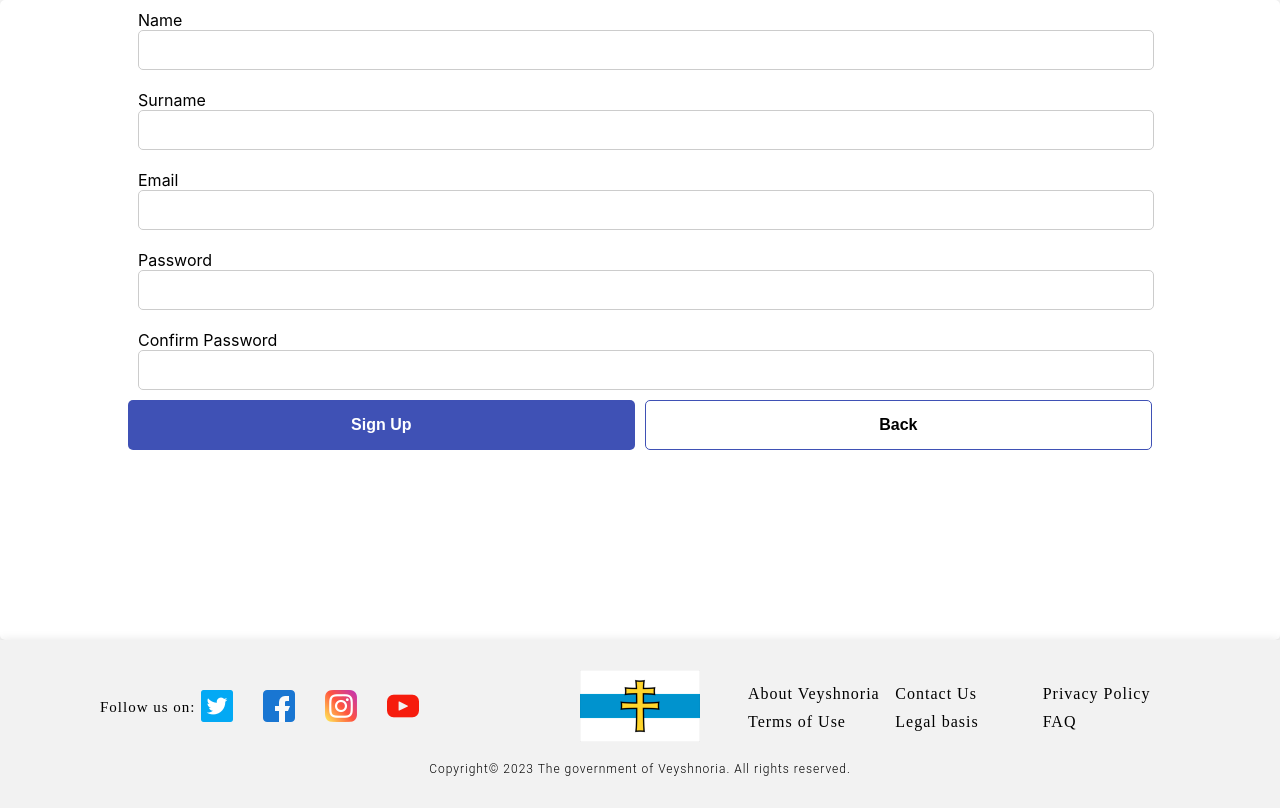
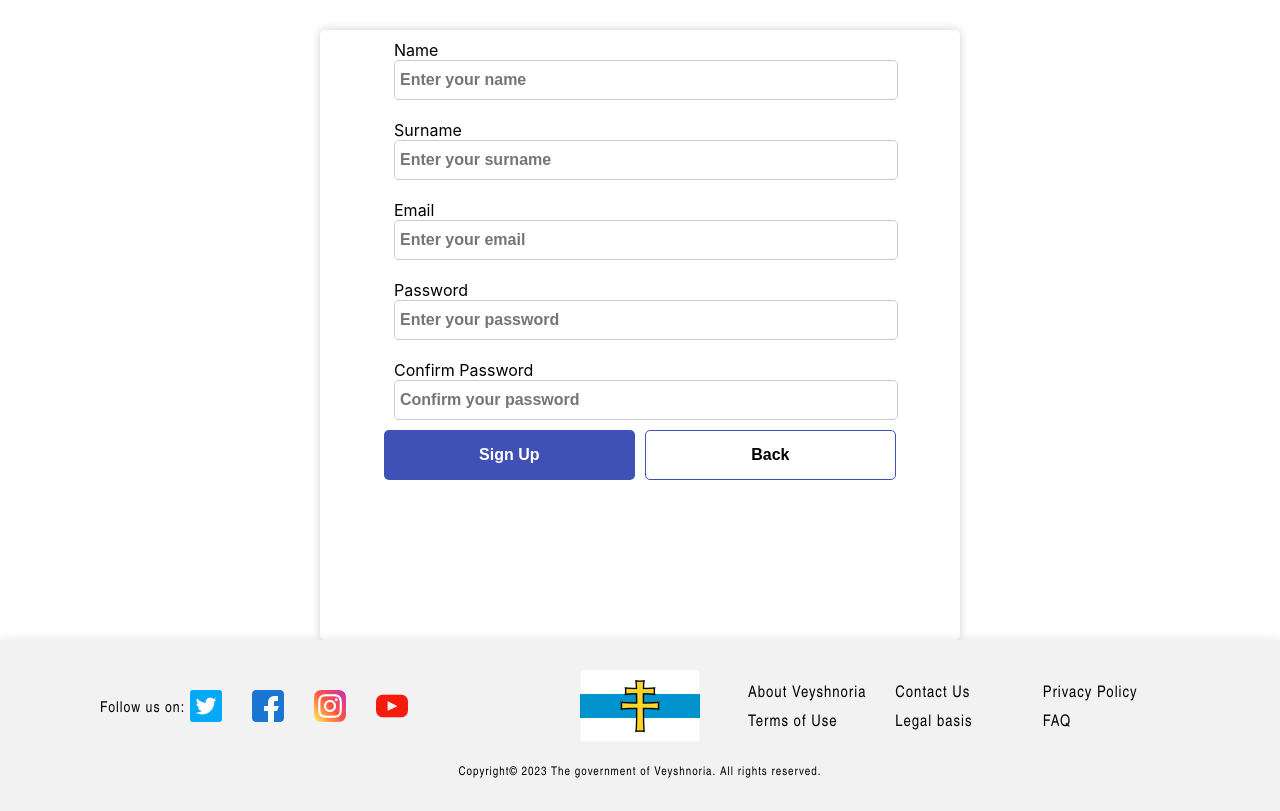
Before and after one commit to Stasnislau/embassy, a React (Create React App) app: page /create-account in a window 1280 px wide. Built offline with nearby package versions, Linux system fonts and the light colour scheme.

Commit message:
small improvements in create new account

```diff
--- a/src/Components/Footer/index.css
+++ b/src/Components/Footer/index.css
@@ -3,7 +3,7 @@
   padding: 30px 0 20px 0;
   text-align: center;
   font-size: 14px;
-  font-family: "Roboto";
+  font-family: "Arial Narrow";
   font-weight: 300;
   letter-spacing: 1px;
   position: relative;
@@ -63,7 +63,6 @@
   font-weight: 300;
   letter-spacing: 1px;
   color: #000;
-  font-family: "sans-serif";
 }
 .footer-container-right-links {
   display: grid;
@@ -77,7 +76,6 @@
   font-weight: 300;
   letter-spacing: 1px;
   color: #000;
-  font-family: "fantasy";
   white-space: nowrap;
   padding-right: 5px;
 }
--- a/src/Pages/CreateAccountPage/index.css
+++ b/src/Pages/CreateAccountPage/index.css
@@ -7,7 +7,8 @@
 }
 .create-account-form-container {
   display: flex;
-  width: 100%;
+  margin-top: 30px;
+  width: 50%;
   height: 100%;
   flex-direction: column;
   align-items: center;
--- a/src/Pages/CreateAccountPage/index.tsx
+++ b/src/Pages/CreateAccountPage/index.tsx
@@ -26,21 +26,6 @@ const CreateAccount = () => {
       setPasswordsMatch(false);
     }
   };
-  // const validate = (values: values) => {
-  //   const errors = {};
-  //   if (!values.name) {
-  //     formik.errors.name = "Required";
-  //   }
-  //   if (!values.surname) {
-  //     formik.errors.surname = "Required";
-  //   }
-  //   if (!values.email) {
-  //     formik.errors.email = "Required";
-  //   } else if (!/^[A-Z0-9._%+-]+@[A-Z0-9.-]+\.[A-Z]{2,}$/i.test(values.email)) {
-  //     formik.errors.email = "Invalid email address";
-  //   }
-  //   return errors;
-  // };
   const validationSchema = Yup.object({
     name: Yup.string().required('Required'),
     surname: Yup.string().required('Required'),
@@ -59,6 +44,7 @@ const CreateAccount = () => {
                 name="name"
                 type="text"
                 className="input-field"
+                placeholder="Enter your name"
               />
               <ErrorMessage name="name"/>
             </div>
@@ -69,6 +55,7 @@ const CreateAccount = () => {
                 name="surname"
                 type="text"
                 className="input-field"
+                placeholder="Enter your surname"
               />
               <ErrorMessage name="surname"/>
             </div>
@@ -79,6 +66,7 @@ const CreateAccount = () => {
                 name="email"
                 type="email"
                 className="input-field"
+                placeholder="Enter your email"
               />
             </div>
             <ErrorMessage name="email"/>
@@ -89,6 +77,7 @@ const CreateAccount = () => {
                 name="password"
                 type="password"
                 className="input-field"
+                placeholder="Enter your password"
               />
             </div>
             <div className="form-control">
@@ -98,6 +87,7 @@ const CreateAccount = () => {
                 name="confirmPassword"
                 type="password"
                 className="input-field"
+                placeholder="Confirm your password"
               />
             </div>
             <div className="buttons-container">
```
